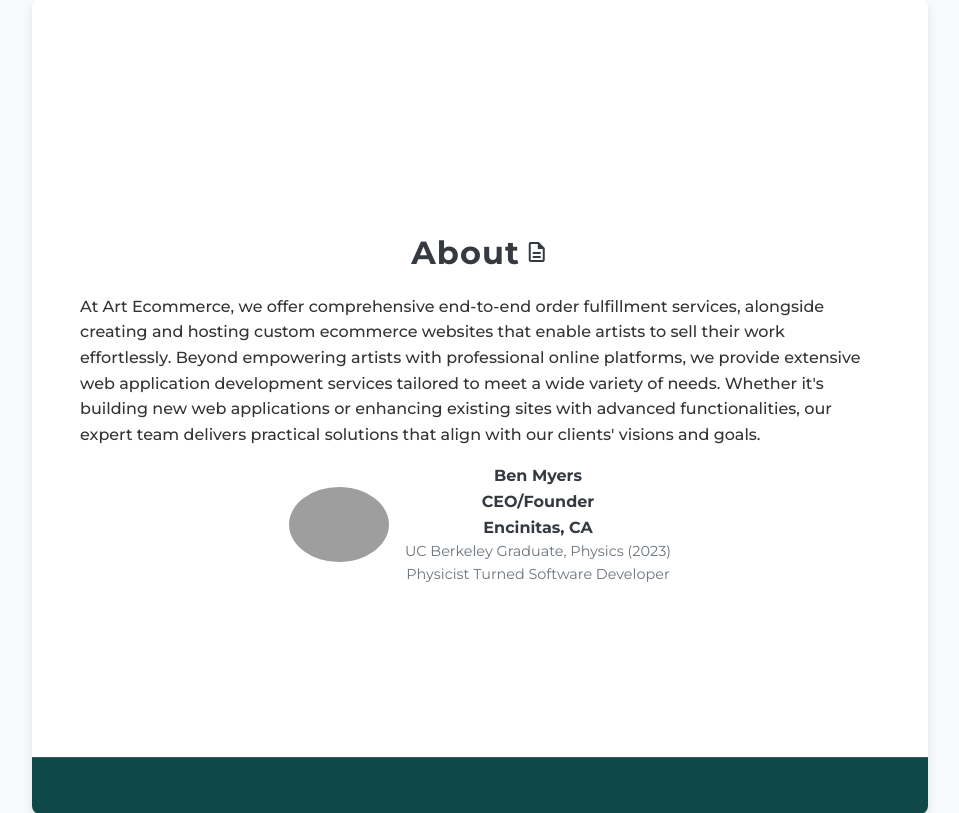
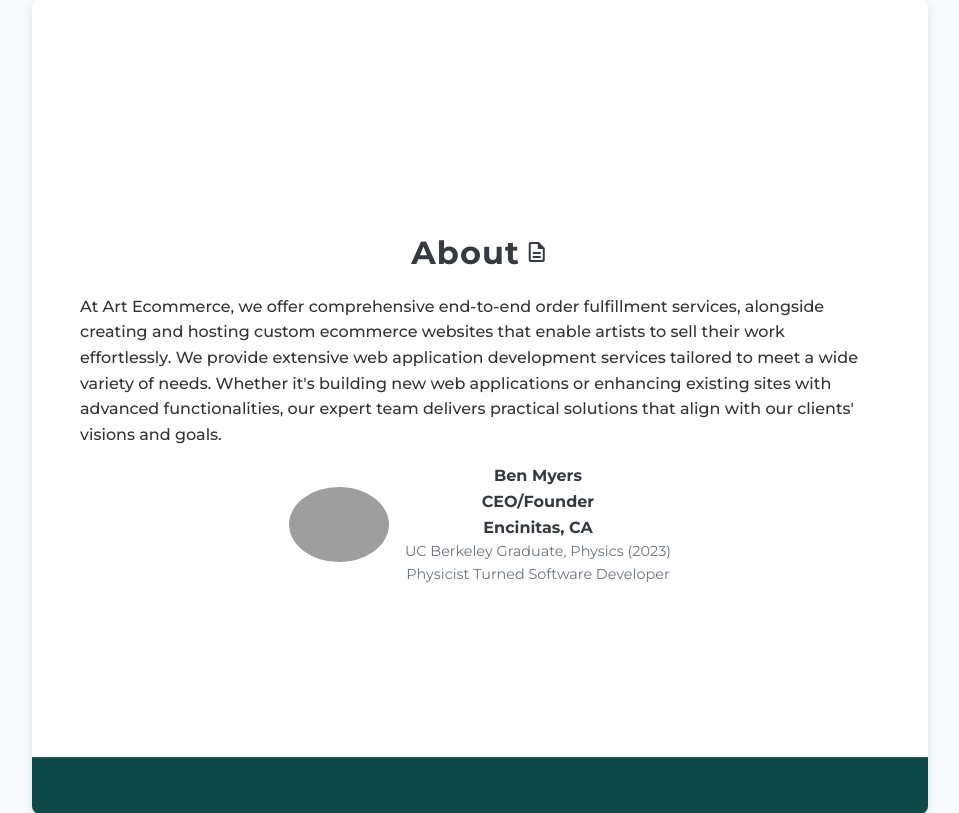
Before and after one commit to Art-Ecommerce-LLC/ArtEcommerceLLC, a Python web app: template src/templates/index.html in a window 1280 px wide. Shown: the part 986-1799 px from the top of the page, without its empty margins (160-1119 px from the left). Run offline with Jinja, Linux system fonts and the light colour scheme; the template is opened without the code that fills it, so the values that code supplies are empty; grey boxes are pictures that could not be loaded.

Commit message:
work abouts style'

```diff
--- a/src/templates/index.html
+++ b/src/templates/index.html
@@ -54,7 +54,7 @@
 
     <section id="about" class="about">
         <h2>About<span class="material-symbols-outlined">description</span></h2>
-        <p>At Art Ecommerce, we offer comprehensive end-to-end order fulfillment services, alongside creating and hosting custom ecommerce websites that enable artists to sell their work effortlessly. Beyond empowering artists with professional online platforms, we provide extensive web application development services tailored to meet a wide variety of needs. Whether it's building new web applications or enhancing existing sites with advanced functionalities, our expert team delivers practical solutions that align with our clients' visions and goals.</p>
+        <p>At Art Ecommerce, we offer comprehensive end-to-end order fulfillment services, alongside creating and hosting custom ecommerce websites that enable artists to sell their work effortlessly. We provide extensive web application development services tailored to meet a wide variety of needs. Whether it's building new web applications or enhancing existing sites with advanced functionalities, our expert team delivers practical solutions that align with our clients' visions and goals.</p>
         <div class="ceo-headshot-wrapper">
             <div class="ceo-headshot-container">
                 <img src="{{ url_for('static', path='/headshot.png') }}" alt="CEO headshot" class="ceo-headshot">
```
